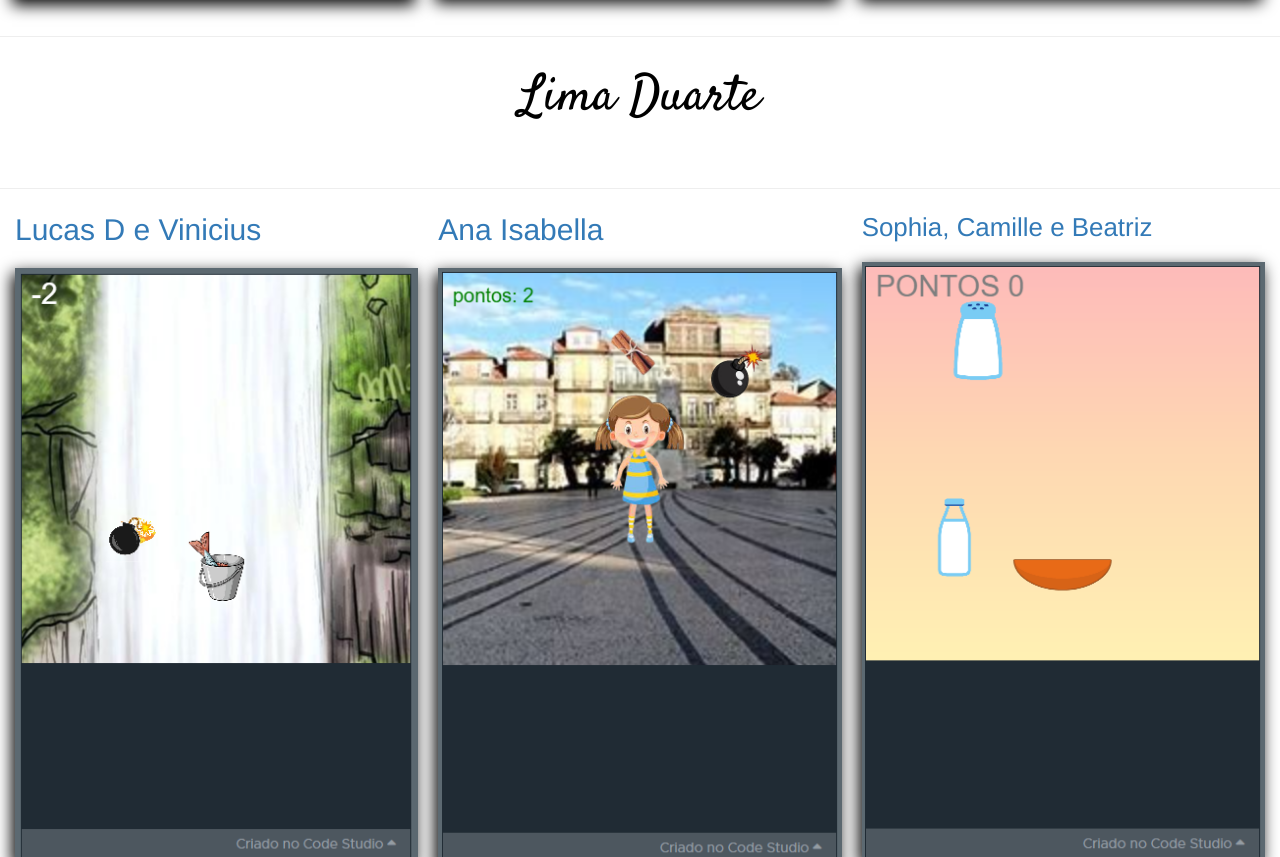
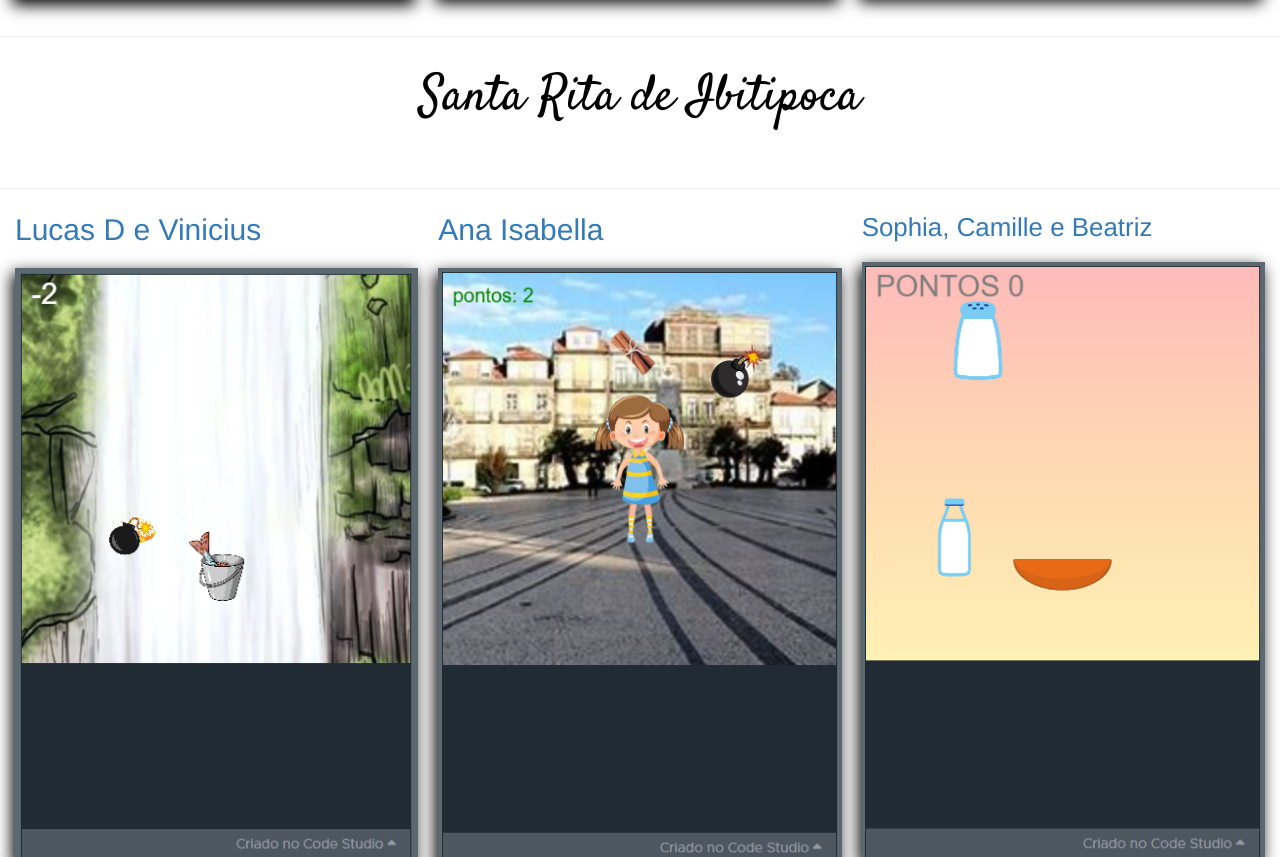
Before and after one commit to vamolaprofmari/povosmagicos, a plain HTML site: page index.html in a window 1280 px wide. Shown: the part 1885-2742 px from the top of the page. Drawn offline with nearby package versions, Linux system fonts and the light colour scheme.

Commit message:
Update index.html

```diff
--- a/index.html
+++ b/index.html
@@ -73,7 +73,7 @@
 
 </div>
 <hr>
-<h1>Lima Duarte</h1>
+<h1>Santa Rita de Ibitipoca</h1>
 <br>
 <hr>
 <div id="gallery" class="container-fluid">
```
